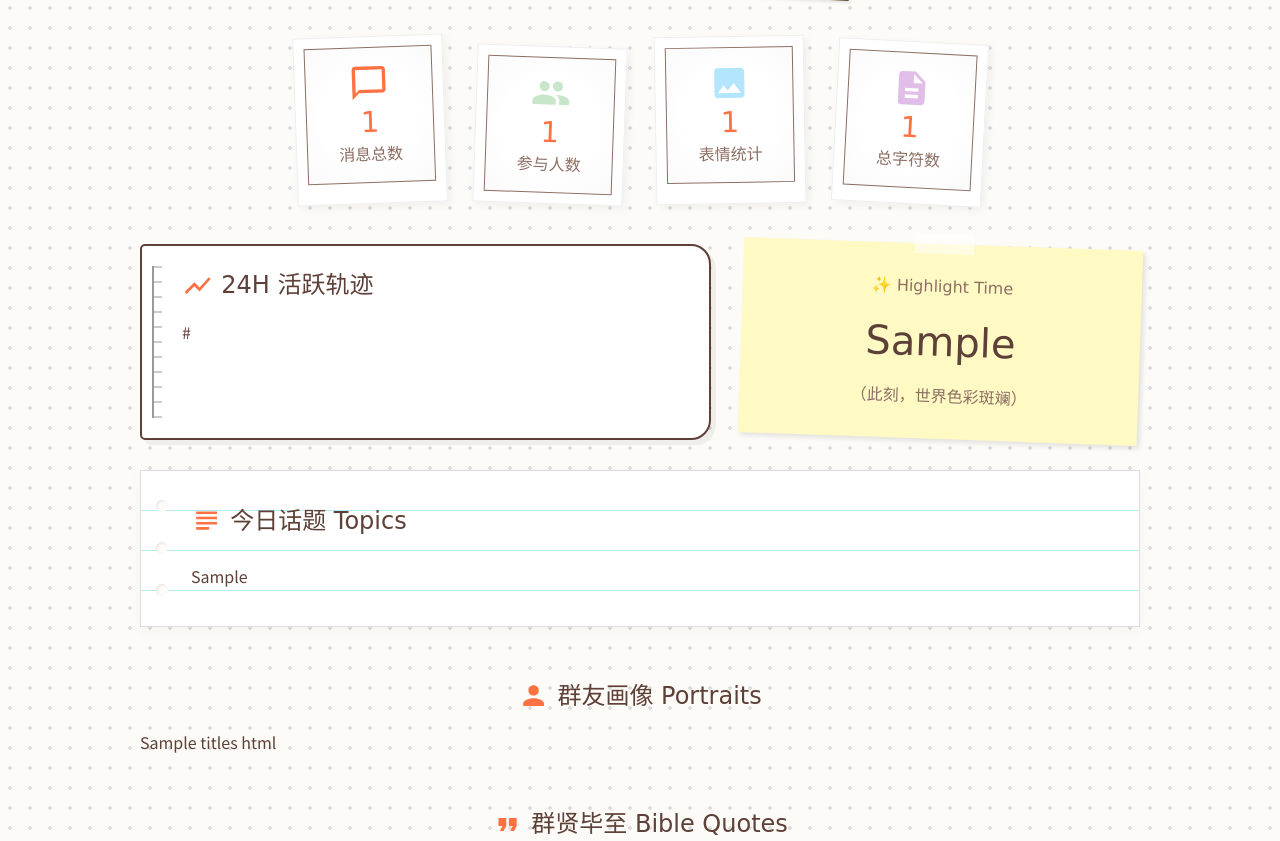
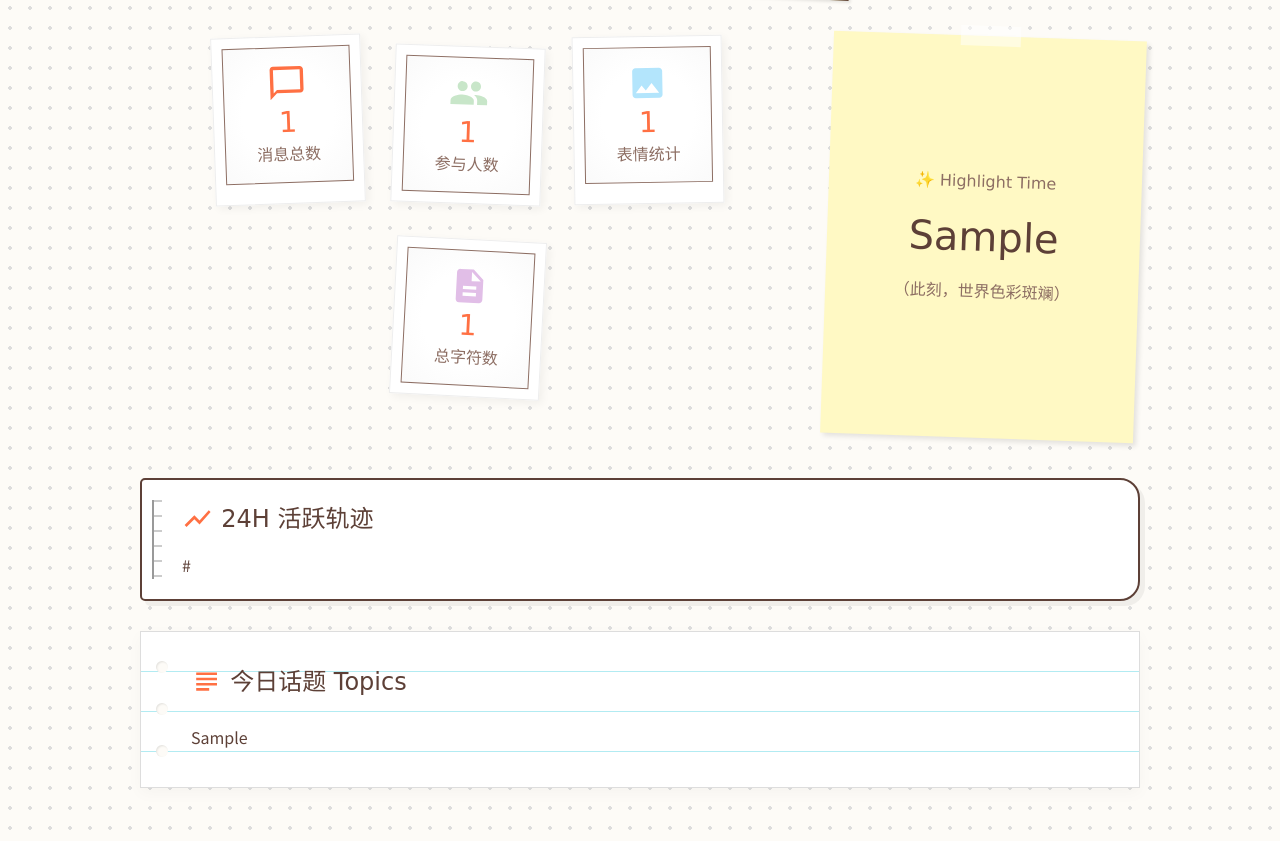
Before and after one commit to SXP-Simon/astrbot-qq-group-daily-analysis, a Python web app: template src/reports/templates/image_template.html in a window 1280 px wide. Shown: the part 202-1043 px from the top of the page. Run offline with Jinja, Linux system fonts and the light colour scheme; the template is opened without the code that fills it: most values are stand-ins (such as "Sample title", 1, 10 or a date in 2020); some web fonts are replaced.

Commit message:
fix(template): 活跃时间段样式调整

```diff
--- a/src/reports/templates/image_template.html
+++ b/src/reports/templates/image_template.html
@@ -404,7 +404,10 @@
             </div>
         </div>
 
-        <!-- 2. 统计邮票 -->
+        <!-- 2. 统计邮票和活跃时段 -->
+        <div class="grid-layout" style="margin-bottom: 40px;">
+            <!-- 统计邮票 -->
+            <div class="stats-section" style="grid-column: span 8;">
                 <div class="stats-row">
                     <div class="stamp" style="transform: rotate(-2deg);">
                         <div class="stamp-inner">
@@ -439,11 +442,21 @@
                         </div>
                     </div>
                 </div>
+            </div>
+
+            <!-- 活跃时段 -->
+            <div class="highlight-section" style="grid-column: span 4;">
+                <div class="tape-top"></div>
+                <div style="font-family: var(--font-hand); color: var(--ink-secondary);">✨ Highlight Time</div>
+                <div class="time-big">{{most_active_period}}</div>
+                <div class="time-desc">（此刻，世界色彩斑斓）</div>
+            </div>
+        </div>
 
         <div class="grid-layout">
 
             <!-- 3. 24小时活跃图表 -->
-            <div class="chart-section">
+            <div class="chart-section" style="grid-column: span 12;">
                 <div class="coil"></div>
                 <div class="section-title">
                     <svg class="doodle" viewBox="0 0 24 24"><path d="M3.5 18.49l6-6.01 4 4L22 6.92l-1.41-1.41-7.09 7.97-4-4L2 16.99z"/></svg>
@@ -452,14 +465,6 @@
                 <div style="margin-top: 15px;">
                     {{hourly_chart_html}}
                 </div>
-            </div>
-
-            <!-- 4. 活跃时段 -->
-            <div class="highlight-section">
-                <div class="tape-top"></div>
-                <div style="font-family: var(--font-hand); color: var(--ink-secondary);">✨ Highlight Time</div>
-                <div class="time-big">{{most_active_period}}</div>
-                <div class="time-desc">（此刻，世界色彩斑斓）</div>
             </div>
 
             <!-- 5. 话题记录 -->
```
Lines whose indentation alone changed are shown as unchanged.
